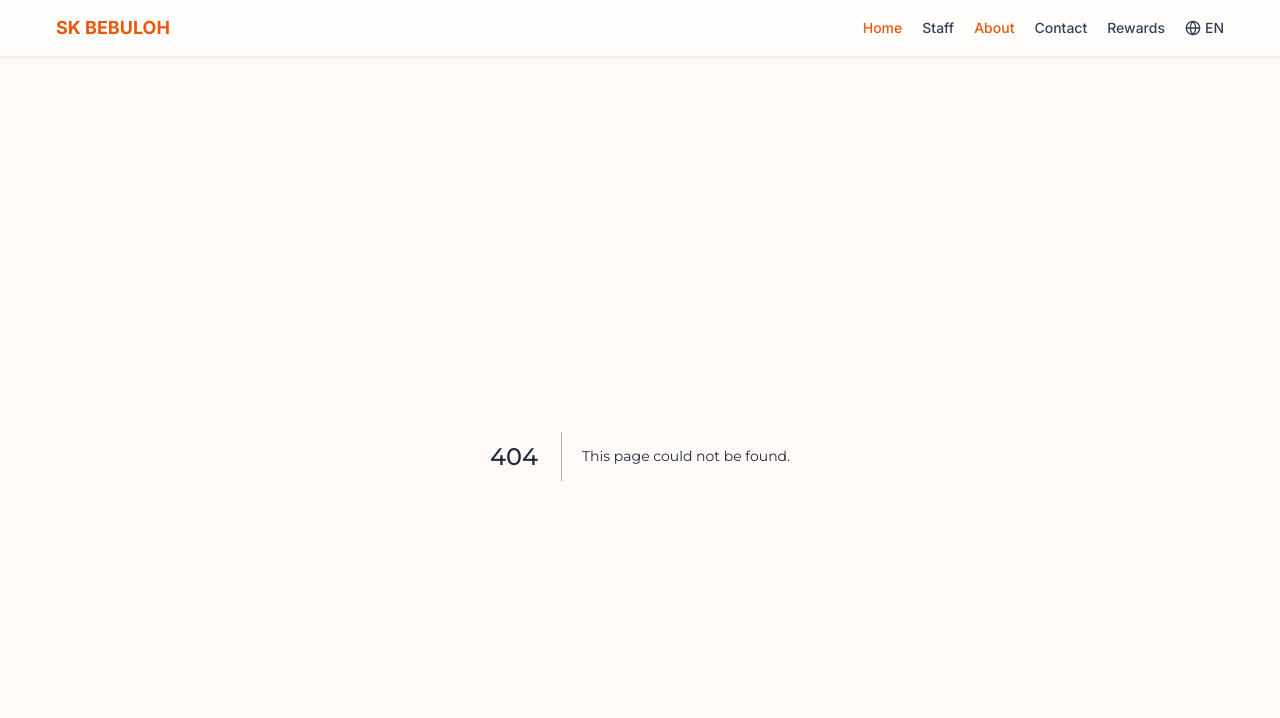
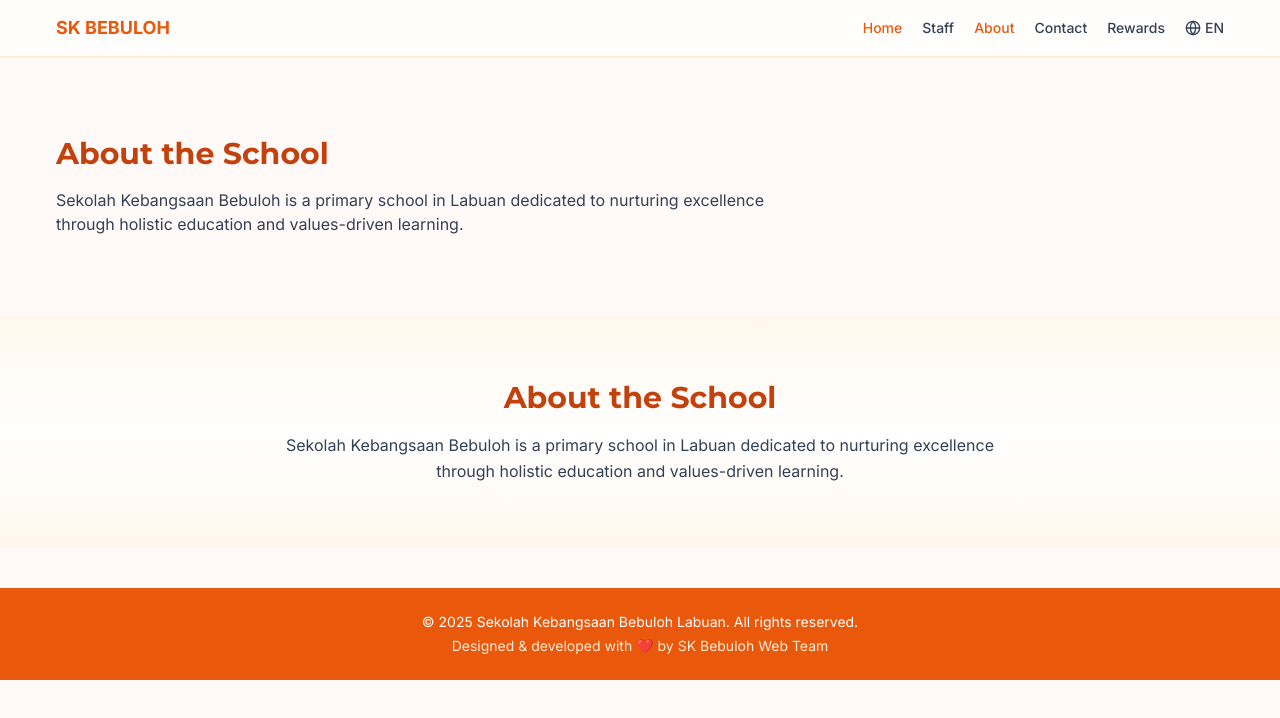
Before and after one commit to ngalang290898-svg/sk-bebuloh-website_update, a Next.js app: page /en/about in a window 1280 px wide. Before the commit this address had no page. Shown: the top 718 px of the page. Built offline with nearby package versions, Linux system fonts and the light colour scheme.

Commit message:
Create page.tsx

```diff
--- /dev/null
+++ b/app/[lang]/about/page.tsx
@@ -0,0 +1,24 @@
+// app/[lang]/about/page.tsx
+import Footer from "@/components/Footer";
+import AboutSchool from "@/components/AboutSchool";
+
+export default async function AboutPage({ params }: { params: { lang: string } }) {
+  const { lang } = params;
+  const t = (await import(`@/data/homepage-content-${lang}.json`)).default;
+
+  return (
+    <main className="min-h-screen">
+      <div className="container mx-auto px-4 py-20">
+        <h1 className="text-3xl font-bold text-orange-700 mb-4">
+          {t.about.title}
+        </h1>
+        <p className="text-slate-700 max-w-3xl">{t.about.description}</p>
+      </div>
+
+      {/* Reuse AboutSchool component (visual consistency) */}
+      <AboutSchool t={t} />
+
+      <Footer lang={lang} />
+    </main>
+  );
+}
```
